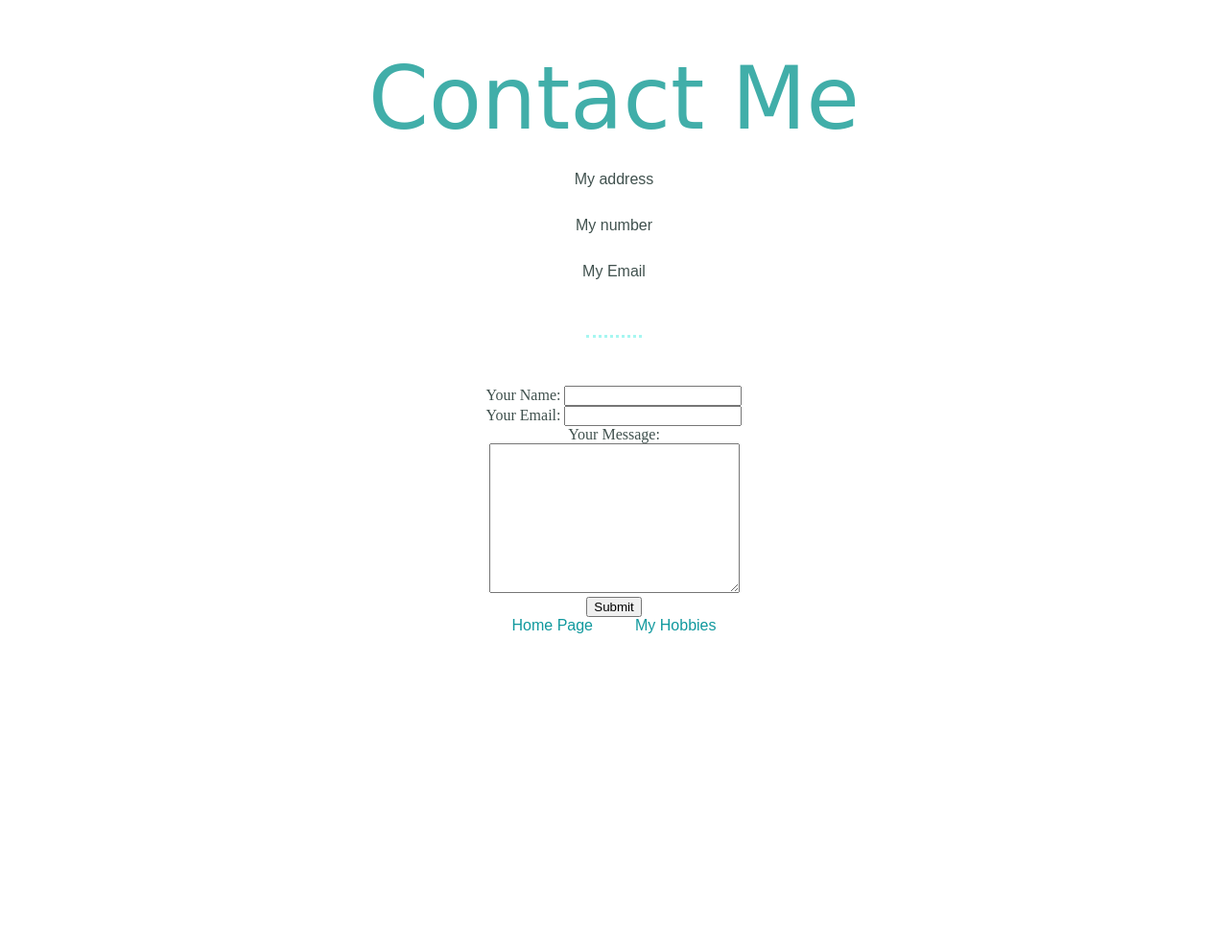
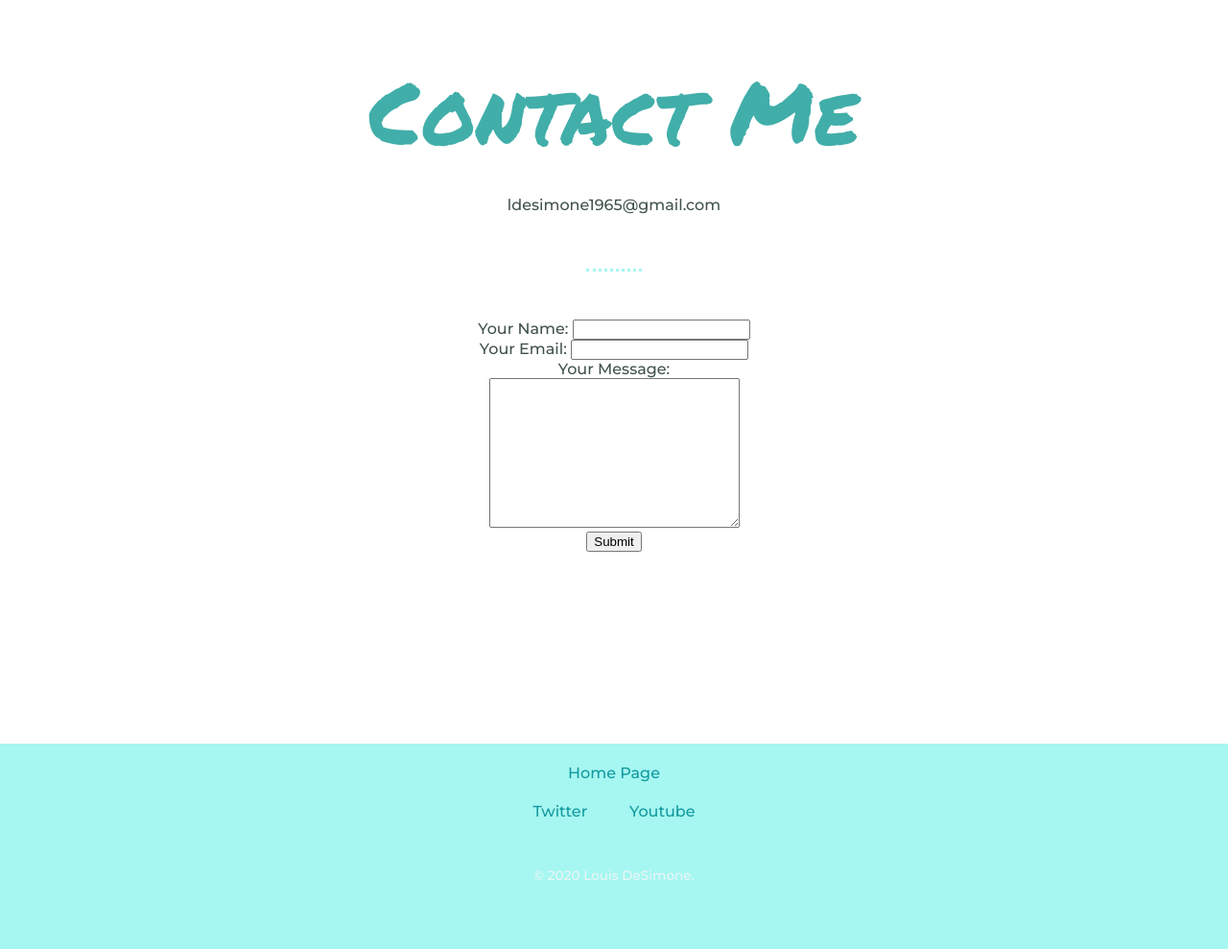
Before and after one commit to LouisDeSimone/cv, a plain HTML site: page contact.html in a window 1280 px wide. Shown: the whole page at 96% size. Before the commit the page ends 800 px from the top, so only its background shows below. Drawn offline with Linux system fonts and the light colour scheme.

Commit message:
contact me page update

```diff
--- a/contact.html
+++ b/contact.html
@@ -5,15 +5,16 @@
   <meta charset="utf-8">
   <title>Contact Me</title>
   <link rel="stylesheet" href="css/styles.css">
+  <link rel="icon" href="favicon.ico">
+  <link href="https://fonts.googleapis.com/css2?family=Merriweather&family=Montserrat:wght@500&family=Permanent+Marker&display=swap" rel="stylesheet">
 </head>
 
 <body>
   <h1>Contact Me</h1>
-  <p>My address</p>
-  <p>My number</p>
-  <p>My Email</p>
+  <p>ldesimone1965@gmail.com</p>
   <hr>
 
+<div class="contact-text-box">
   <form action="mailto:ldesimone1965@gmail.com" method="post" enctype="text/plain">
     <label>Your Name:</label>
     <input type="text" name="yourName" value=""><br>
@@ -24,8 +25,16 @@
     <input type="submit" name="">
 
   </form>
-  <a href="index.html">Home Page</a>
-  <a href="hobbies.html">My Hobbies</a>
+</div>
+
+
+  <div class="bottom-container-contact">
+    <a href="index.html">Home Page</a><br><br>
+    <a class="footer-link" href="https://twitter.com/ICrysys">Twitter</a>
+    <a class="footer-link" href="https://www.youtube.com/channel/UC4CGiRg4HNEnhOBC_8lmwDA">Youtube</a>
+    <p class="copyright">© 2020 Louis DeSimone.</p>
+  </div>
+
 
 
 </body>
--- a/css/styles.css
+++ b/css/styles.css
@@ -66,6 +66,14 @@ a:hover {
 
 }
 
+.bottom-container-contact {
+  background-color: #a6f6f1;
+  padding: 20px 0 20px;
+  margin-top: 200px;
+
+
+}
+
 .bottom-cloud {
   position: absolute;
   left: 350px;
@@ -123,6 +131,9 @@ a:hover {
   font-size: 1.25rem;
 }
 
+.contact-text-box {
+  font-family: 'Montserrat', sans-serif;
+}
 .copyright {
   color: #EAF6F6;
   font-size: 0.85rem;
```
